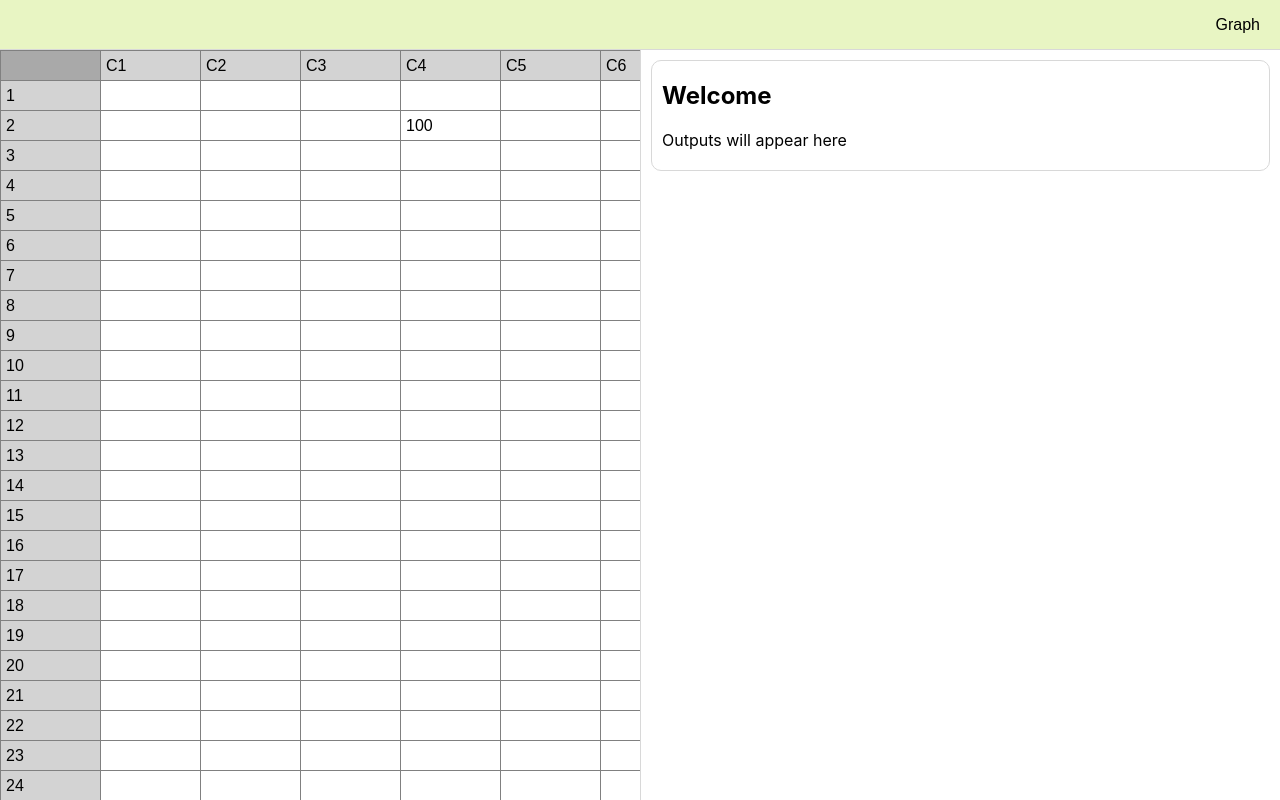
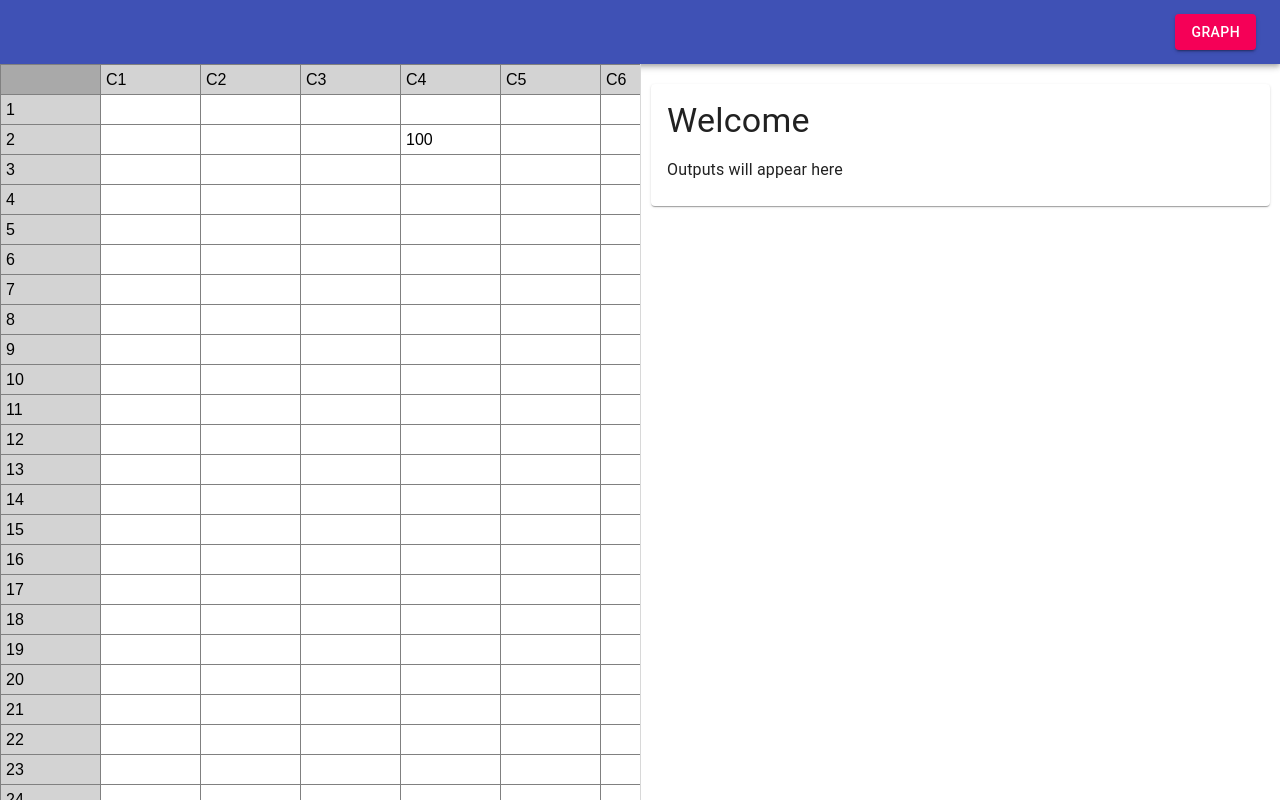
Before and after one commit to hadrianhughes/data-analysis-tool, a React (Create React App) app: page / in a window 1280 px wide. Built offline with nearby package versions, Linux system fonts and the light colour scheme.

Commit message:
Overhaul to use MaterialUI

```diff
--- a/package.json
+++ b/package.json
@@ -3,6 +3,7 @@
   "version": "0.1.0",
   "private": true,
   "dependencies": {
+    "@material-ui/core": "^4.12.1",
     "@testing-library/jest-dom": "^5.11.4",
     "@testing-library/react": "^11.1.0",
     "@testing-library/user-event": "^12.1.10",
--- a/src/components/DataGrid/container.tsx
+++ b/src/components/DataGrid/container.tsx
@@ -2,7 +2,6 @@ import React, { useEffect, useState } from 'react'
 import { useSelector, useDispatch } from 'react-redux'
 import DataGrid from './DataGrid'
 import { get } from '../../lib/get'
-import { TOOLBAR_HEIGHT } from '../Toolbar'
 
 const DataGridContainer = () => {
   const [gridSize, setGridSize] = useState<[number, number]>([0,0])
@@ -29,7 +28,7 @@ const DataGridContainer = () => {
   }
 
   useEffect(() => {
-    setGridSize([window.innerWidth / 2, window.innerHeight - TOOLBAR_HEIGHT])
+    setGridSize([window.innerWidth / 2, window.innerHeight - 64])
   }, [])
 
   useEffect(() => {
--- a/src/components/OutputBoard/InfoOutput.tsx
+++ b/src/components/OutputBoard/InfoOutput.tsx
@@ -1,5 +1,7 @@
 import React from 'react'
-import { BlockHeading, BlockParagraph, Block } from './styles'
+import Card from '@material-ui/core/Card'
+import CardContent from '@material-ui/core/CardContent'
+import Typography from '@material-ui/core/Typography'
 
 interface InfoOutputProps {
   heading: string
@@ -10,10 +12,12 @@ const InfoOutput: React.FunctionComponent<InfoOutputProps> = ({
   heading,
   body
 }) => (
-  <Block>
-    <BlockHeading>{heading}</BlockHeading>
-    <BlockParagraph>{body}</BlockParagraph>
-  </Block>
+  <Card>
+    <CardContent>
+      <Typography variant="h4" paragraph>{heading}</Typography>
+      <Typography variant="body1">{body}</Typography>
+    </CardContent>
+  </Card>
 )
 
 export default InfoOutput
--- a/src/components/OutputBoard/styles.ts
+++ b/src/components/OutputBoard/styles.ts
@@ -1,27 +1,5 @@
 import styled from 'styled-components'
-import { COLORS } from '../../styles/settings'
 
 export const Container = styled.div`
-  padding: 10px;
+  padding: 20px 10px 10px;
 `
-
-export const Block = styled.article`
-  border: 1px solid ${COLORS.lightGrey};
-  border-radius: 10px;
-  margin: 10px 0;
-  padding: 10px;
-
-  &:first-child {
-    margin-top: 0;
-  }
-`
-
-export const BlockHeading = styled.h2`
-  margin: 0;
-  padding: 10px 0;
-`
-
-export const BlockParagraph = styled.p`
-  margin: 0;
-  padding: 10px 0;
-`
--- a/src/components/Toolbar/Toolbar.tsx
+++ b/src/components/Toolbar/Toolbar.tsx
@@ -1,13 +1,31 @@
 import React from 'react'
-import { Wrapper, Button } from './styles'
+import { makeStyles } from '@material-ui/core/styles'
+import AppBar from '@material-ui/core/AppBar'
+import Toolbar from '@material-ui/core/Toolbar'
+import Button from '@material-ui/core/Button'
 
-const Toolbar: React.FunctionComponent = () => (
-  <Wrapper>
-    <div />
-    <div>
-      <Button type="button">Graph</Button>
-    </div>
-  </Wrapper>
-)
+const useStyles = makeStyles(theme => ({
+  root: {
+    position: 'static'
+  },
+  toolbar: {
+    justifyContent: 'space-between'
+  }
+}))
 
-export default Toolbar
+const Nav: React.FunctionComponent = () => {
+  const classes = useStyles()
+
+  return (
+    <AppBar className={classes.root}>
+      <Toolbar className={classes.toolbar}>
+        <div />
+        <div>
+          <Button variant="contained" color="secondary">Graph</Button>
+        </div>
+      </Toolbar>
+    </AppBar>
+  )
+}
+
+export default Nav
--- a/src/components/Toolbar/index.ts
+++ b/src/components/Toolbar/index.ts
@@ -1,2 +1 @@
 export { default } from './Toolbar'
-export { TOOLBAR_HEIGHT } from './styles'
--- a/src/components/Toolbar/styles.ts
+++ /dev/null
@@ -1,30 +0,0 @@
-import styled from 'styled-components'
-import { COLORS } from '../../styles/settings'
-
-export const TOOLBAR_HEIGHT = 50
-
-export const Wrapper = styled.section`
-  background-color: ${COLORS.pastelGreen};
-  display: flex;
-  height: ${TOOLBAR_HEIGHT}px;
-  justify-content: space-between;
-  position: relative;
-
-  &::after {
-    background-color: ${COLORS.lightGrey};
-    bottom: 0;
-    content: '';
-    height: 1px;
-    position: absolute;
-    width: 100%;
-  }
-`
-
-export const Button = styled.button`
-  background: none;
-  border: none;
-  cursor: pointer;
-  font-size: 16px;
-  height: 100%;
-  padding: 0 20px;
-`
```
Also changed, not shown: 1 other file (tests, documents, lock files or other folders).
